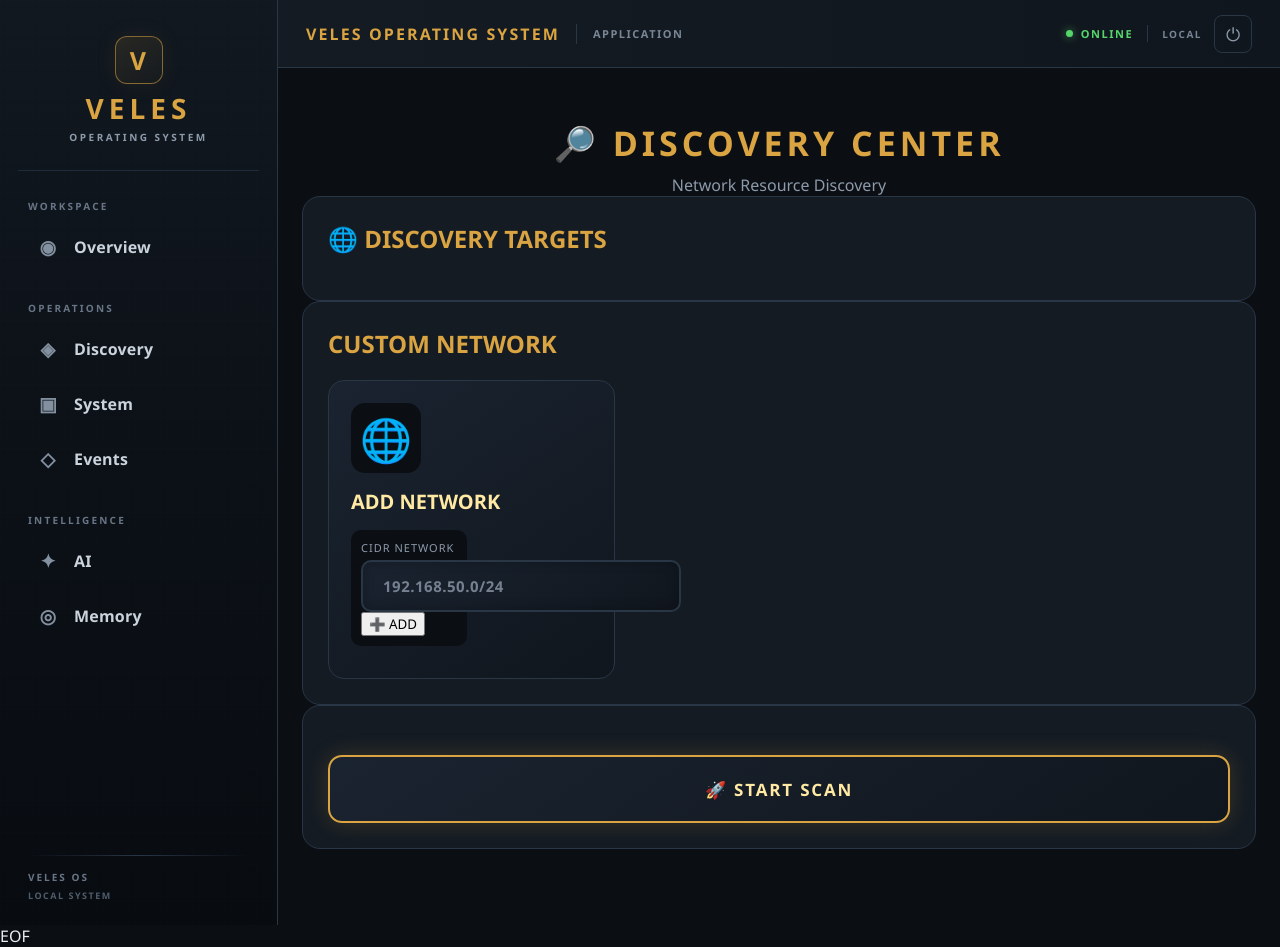
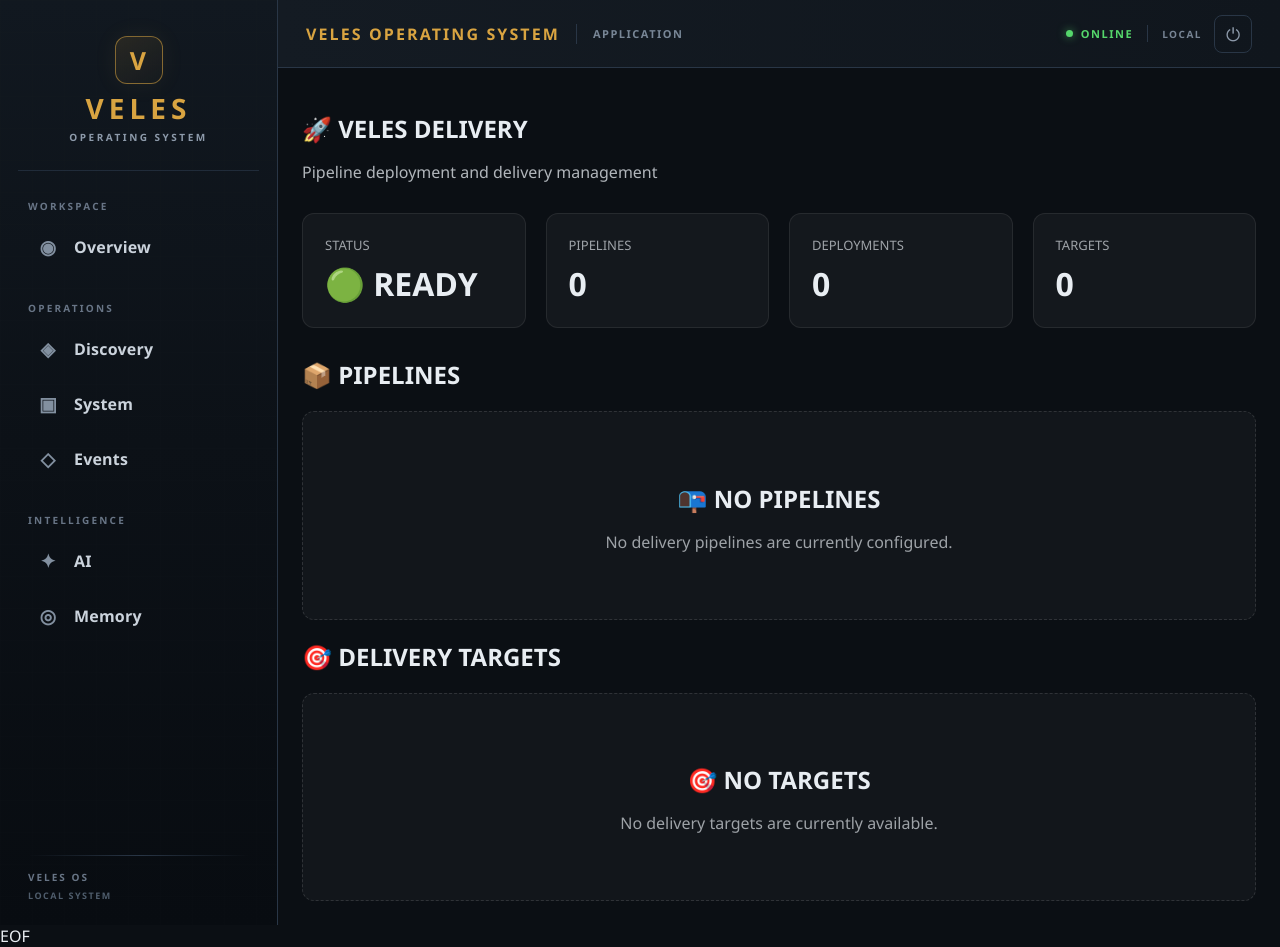
Before and after one commit to zeljkotr/veles, a Flask app: page /delivery in a window 1280 px wide. Run offline with Flask 3, Linux system fonts and the light colour scheme; data that the repository does not hold is empty; some libraries are stand-ins or nearby versions.

Commit message:
feat: update delivery UI

```diff
--- a/veles/web/templates/delivery.html
+++ b/veles/web/templates/delivery.html
@@ -2,90 +2,414 @@
 
 
 {% block title %}
-Veles Discovery Center
+VELES Delivery
 {% endblock %}
 
 
 {% block extra_css %}
 
-<link
-    rel="stylesheet"
-    href="{{ url_for(
-        'static',
-        filename='css/infrastructure.css',
-        v='20260813'
-    ) }}"
->
+<style>
+
+    .delivery-header {
+        margin-bottom: 30px;
+    }
+
+    .delivery-header h1 {
+        margin-bottom: 8px;
+    }
+
+    .delivery-header p {
+        opacity: 0.75;
+    }
+
+    .delivery-grid {
+        display: grid;
+        grid-template-columns: repeat(
+            auto-fit,
+            minmax(220px, 1fr)
+        );
+        gap: 20px;
+        margin-bottom: 30px;
+    }
+
+    .delivery-stat {
+        padding: 22px;
+        border-radius: 12px;
+        background: rgba(255, 255, 255, 0.04);
+        border: 1px solid rgba(255, 255, 255, 0.08);
+    }
+
+    .delivery-stat-label {
+        font-size: 13px;
+        opacity: 0.65;
+        margin-bottom: 8px;
+    }
+
+    .delivery-stat-value {
+        font-size: 32px;
+        font-weight: 700;
+    }
+
+    .pipeline-card {
+        padding: 24px;
+        margin-bottom: 20px;
+        border-radius: 12px;
+        background: rgba(255, 255, 255, 0.04);
+        border: 1px solid rgba(255, 255, 255, 0.08);
+    }
+
+    .pipeline-header {
+        display: flex;
+        justify-content: space-between;
+        align-items: flex-start;
+        gap: 20px;
+        margin-bottom: 18px;
+    }
+
+    .pipeline-title {
+        margin: 0 0 6px 0;
+    }
+
+    .pipeline-description {
+        margin: 0;
+        opacity: 0.7;
+    }
+
+    .pipeline-status {
+        padding: 6px 12px;
+        border-radius: 20px;
+        font-size: 12px;
+        font-weight: 700;
+        text-transform: uppercase;
+    }
+
+    .pipeline-status.active {
+        background: rgba(0, 180, 80, 0.15);
+    }
+
+    .pipeline-status.disabled {
+        background: rgba(180, 180, 180, 0.15);
+    }
+
+    .pipeline-meta {
+        display: grid;
+        grid-template-columns: repeat(
+            auto-fit,
+            minmax(160px, 1fr)
+        );
+        gap: 15px;
+        margin-bottom: 22px;
+    }
+
+    .pipeline-meta-item {
+        padding: 12px;
+        border-radius: 8px;
+        background: rgba(0, 0, 0, 0.12);
+    }
+
+    .pipeline-meta-label {
+        display: block;
+        font-size: 11px;
+        opacity: 0.55;
+        margin-bottom: 5px;
+    }
+
+    .pipeline-meta-value {
+        display: block;
+        word-break: break-word;
+    }
+
+    .steps-title {
+        margin-bottom: 12px;
+    }
+
+    .step-list {
+        display: flex;
+        flex-direction: column;
+        gap: 10px;
+    }
+
+    .step-item {
+        display: grid;
+        grid-template-columns: 45px 1fr auto;
+        align-items: center;
+        gap: 15px;
+        padding: 14px;
+        border-radius: 8px;
+        background: rgba(0, 0, 0, 0.12);
+    }
+
+    .step-position {
+        width: 32px;
+        height: 32px;
+        display: flex;
+        align-items: center;
+        justify-content: center;
+        border-radius: 50%;
+        background: rgba(255, 255, 255, 0.08);
+        font-weight: 700;
+    }
+
+    .step-name {
+        font-weight: 600;
+        margin-bottom: 4px;
+    }
+
+    .step-type {
+        font-size: 12px;
+        opacity: 0.6;
+    }
+
+    .step-configuration {
+        font-family: monospace;
+        font-size: 12px;
+        opacity: 0.7;
+        text-align: right;
+        max-width: 300px;
+        overflow: hidden;
+        text-overflow: ellipsis;
+    }
+
+    .empty-state {
+        padding: 50px 20px;
+        text-align: center;
+        border-radius: 12px;
+        background: rgba(255, 255, 255, 0.03);
+        border: 1px dashed rgba(255, 255, 255, 0.12);
+    }
+
+    .empty-state h2 {
+        margin-bottom: 8px;
+    }
+
+    .empty-state p {
+        opacity: 0.65;
+    }
+
+</style>
 
 {% endblock %}
 
 
 {% block content %}
 
-<header class="infra-header">
+<header class="delivery-header">
 
     <h1>
-        🔎 DISCOVERY CENTER
+        🚀 VELES DELIVERY
     </h1>
 
     <p>
-        Network Resource Discovery
+        Pipeline deployment and delivery management
     </p>
 
 </header>
 
 
-<!-- DISCOVERY TARGETS -->
+<!-- DELIVERY STATUS -->
 
-<section class="inventory-panel">
+<section class="delivery-grid">
+
+    <div class="delivery-stat">
+
+        <div class="delivery-stat-label">
+            STATUS
+        </div>
+
+        <div class="delivery-stat-value">
+            {% if data.status == "ready" %}
+                🟢 READY
+            {% else %}
+                🔴 {{ data.status | upper }}
+            {% endif %}
+        </div>
+
+    </div>
+
+
+    <div class="delivery-stat">
+
+        <div class="delivery-stat-label">
+            PIPELINES
+        </div>
+
+        <div class="delivery-stat-value">
+            {{ data.pipelines }}
+        </div>
+
+    </div>
+
+
+    <div class="delivery-stat">
+
+        <div class="delivery-stat-label">
+            DEPLOYMENTS
+        </div>
+
+        <div class="delivery-stat-value">
+            {{ data.deployments }}
+        </div>
+
+    </div>
+
+
+    <div class="delivery-stat">
+
+        <div class="delivery-stat-label">
+            TARGETS
+        </div>
+
+        <div class="delivery-stat-value">
+            {{ data.targets }}
+        </div>
+
+    </div>
+
+</section>
+
+
+<!-- PIPELINES -->
+
+<section>
 
     <h2>
-        🌐 DISCOVERY TARGETS
+        📦 PIPELINES
     </h2>
 
-    <div class="resource-list">
 
-        {% for target in targets %}
+    {% if data.pipeline_list %}
 
-            <div class="resource-item">
+        {% for pipeline in data.pipeline_list %}
 
-                <div class="resource-icon">
-                    🌐
-                </div>
+            <article class="pipeline-card">
 
-                <div class="resource-info">
-
-                    <h2>
-                        {{ target.interface }}
-                    </h2>
-
-                    <div class="resource-meta">
+                <div class="pipeline-header">
 
                     <div>
 
-                            <label>
-                                NETWORK
-                            </label>
+                        <h2 class="pipeline-title">
+                            {{ pipeline.name }}
+                        </h2>
 
-                            <strong>
-                                {{ target.network or "Unavailable" }}
-                            </strong>
+                        {% if pipeline.description %}
+
+                            <p class="pipeline-description">
+                                {{ pipeline.description }}
+                            </p>
+
+                        {% endif %}
+
+                    </div>
+
+
+                    <div
+                        class="pipeline-status
+                        {% if pipeline.status %}
+                            {{ pipeline.status }}
+                        {% endif %}"
+                    >
+
+                        {{ pipeline.status or "unknown" }}
 
                     </div>
 
                 </div>
 
-                    {% if target.scannable and target.network %}
 
-                        <input
-                            type="checkbox"
-                            name="network"
-                            value="{{ target.network }}"
-                            checked
-                            form="scan-form"
-                        >
+                <!-- PIPELINE METADATA -->
 
-                    {% endif %}
+                <div class="pipeline-meta">
+
+                    <div class="pipeline-meta-item">
+
+                        <span class="pipeline-meta-label">
+                            ID
+                        </span>
+
+                        <span class="pipeline-meta-value">
+                            {{ pipeline.id }}
+                        </span>
+
+                    </div>
+
+
+                    <div class="pipeline-meta-item">
+
+                        <span class="pipeline-meta-label">
+                            TRIGGER
+                        </span>
+
+                        <span class="pipeline-meta-value">
+                            {{ pipeline.trigger or "-" }}
+                        </span>
+
+                    </div>
+
+
+                    <div class="pipeline-meta-item">
+
+                        <span class="pipeline-meta-label">
+                            TARGET SELECTOR
+                        </span>
+
+                        <span class="pipeline-meta-value">
+                            {{ pipeline.target_selector or "-" }}
+                        </span>
+
+                    </div>
+
+
+                    <div class="pipeline-meta-item">
+
+                        <span class="pipeline-meta-label">
+                            STEPS
+                        </span>
+
+                        <span class="pipeline-meta-value">
+                            {{ pipeline.steps | length }}
+                        </span>
+
+                    </div>
+
+                </div>
+
+
+                <!-- PIPELINE STEPS -->
+
+                <h3 class="steps-title">
+                    PIPELINE STEPS
+                </h3>
+
+
+                {% if pipeline.steps %}
+
+                    <div class="step-list">
+
+                        {% for step in pipeline.steps %}
+
+                            <div class="step-item">
+
+                                <div class="step-position">
+                                    {{ step.position }}
+                                </div>
+
+
+                                <div>
+
+                                    <div class="step-name">
+                                        {{ step.name }}
+                                    </div>
+
+                                    <div class="step-type">
+                                        {{ step.type }}
+                                    </div>
+
+                                </div>
+
+
+                                <div class="step-configuration">
+
+                                    {{ step.configuration or "{}" }}
 
                                 </div>
 
@@ -95,258 +419,60 @@ Veles Discovery Center
 
                     </div>
 
-</section>
+                {% else %}
 
+                    <p>
+                        No steps configured.
+                    </p>
 
-<!-- CUSTOM NETWORK -->
+                {% endif %}
 
-<section class="inventory-panel">
-
-    <h2>
-        CUSTOM NETWORK
-    </h2>
-
-    <div class="resource-list">
-
-        <div class="resource-item">
-
-            <div class="resource-icon">
-                🌐
-            </div>
-
-            <div class="resource-info">
-
-                <h2>
-                    ADD NETWORK
-                </h2>
-
-                <div class="resource-meta">
-
-                    <div>
-
-                        <label>
-                            CIDR NETWORK
-                        </label>
-
-                        <form
-                            method="POST"
-                            action="{{ url_for('discovery_scan') }}"
-                        >
-
-                            <input
-                                type="text"
-                                name="custom_network"
-                                placeholder="192.168.50.0/24"
-                                autocomplete="off"
-                            >
-
-                            <button
-                                class="add-button"
-                                type="submit"
-                                name="add_custom"
-                                value="1"
-                            >
-                                ➕ ADD
-                            </button>
-
-                        </form>
-
-                    </div>
-
-                </div>
-
-            </div>
-
-        </div>
-
-    </div>
-
-</section>
-
-
-<!-- START SCAN -->
-
-<section class="inventory-panel">
-
-    <form
-        id="scan-form"
-        method="POST"
-        action="{{ url_for('discovery_scan') }}"
-    >
-
-        <button
-            class="scan-button"
-            type="submit"
-        >
-            🚀 START SCAN
-        </button>
-
-    </form>
-
-</section>
-
-
-{% if discovered %}
-
-<!-- DISCOVERED RESOURCES -->
-
-<section class="inventory-panel">
-
-    <h2>
-        🖥 DISCOVERED RESOURCES
-    </h2>
-
-    <div class="resource-list">
-
-        {% for device in discovered %}
-
-            <div class="resource-item">
-
-                <div class="resource-icon">
-                    🖥
-                </div>
-
-                <div class="resource-info">
-
-                    <h2>
-                        {{ device.name }}
-                    </h2>
-
-                    <div class="resource-meta">
-
-                        <div>
-
-                            <label>
-                                STATUS
-                            </label>
-
-                            <strong>
-                                🟢 {{ device.status }}
-                            </strong>
-
-                        </div>
-
-                        <div>
-
-                            <label>
-                                TYPE
-                            </label>
-
-                            <strong>
-                                {{ device.type }}
-                            </strong>
-
-                        </div>
-
-                        <div>
-
-                            <label>
-                                HOST
-                            </label>
-
-                            <strong>
-                                {{ device.host }}
-                            </strong>
-
-                        </div>
-
-                        <div>
-
-                            <label>
-                                PORT
-                            </label>
-
-                            <strong>
-                                {{ device.port or "-" }}
-                            </strong>
-
-                        </div>
-
-                    </div>
-
-
-                    {% if device.services %}
-
-                        <div class="resource-meta">
-
-                            <div>
-
-                                <label>
-                                    SERVICES
-                                </label>
-
-                                {% for service in device.services %}
-
-                                    <strong>
-                                        🟢 {{ service.service }} : {{ service.port }}
-                                    </strong>
+            </article>
 
         {% endfor %}
 
-                            </div>
-
-                        </div>
-
     {% else %}
 
-                        <div class="resource-meta">
+        <div class="empty-state">
 
-                            <div>
+            <h2>
+                📭 NO PIPELINES
+            </h2>
 
-                                <label>
-                                    SERVICES
-                                </label>
-
-                                <strong>
-                                    ⚪ UNKNOWN
-                                </strong>
-
-                            </div>
+            <p>
+                No delivery pipelines are currently configured.
+            </p>
 
         </div>
 
     {% endif %}
 
-
-                    <!-- ACTIONS -->
-
-                    <div class="action-row">
-
-                        <a
-                            class="infra-button"
-                            href="{{ url_for(
-                                'discovery_resource_detail',
-                                host=device.host
-                            ) }}"
-                        >
-                            🔎 DETAILS
-                        </a>
+</section>
 
 
-                        <form
-                            method="POST"
-                            action="{{ url_for(
-                                'import_discovered_resources'
-                            ) }}"
-                        >
+<!-- DELIVERY TARGETS -->
 
-                            <input
-                                type="hidden"
-                                name="resource"
-                                value='{{ device | tojson }}'
-                            >
+<section>
 
-                            <button
-                                class="infra-button"
-                                type="submit"
-                            >
-                                ➕ ADD RESOURCE
-                            </button>
+    <h2>
+        🎯 DELIVERY TARGETS
+    </h2>
 
-                        </form>
 
+    {% if data.target_list %}
+
+        <div class="delivery-grid">
+
+            {% for target in data.target_list %}
+
+                <div class="delivery-stat">
+
+                    <div class="delivery-stat-label">
+                        TARGET
                     </div>
 
+                    <div class="delivery-stat-value">
+                        {{ target.name or target.host or target.type or "Unknown" }}
                     </div>
 
                 </div>
@@ -355,9 +481,23 @@ Veles Discovery Center
 
         </div>
 
-</section>
+    {% else %}
+
+        <div class="empty-state">
+
+            <h2>
+                🎯 NO TARGETS
+            </h2>
+
+            <p>
+                No delivery targets are currently available.
+            </p>
+
+        </div>
 
     {% endif %}
 
+</section>
+
 
 {% endblock %}
```
Lines whose indentation alone changed are shown as unchanged.
